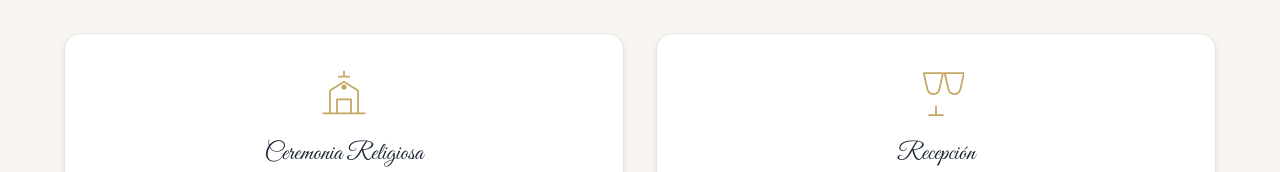
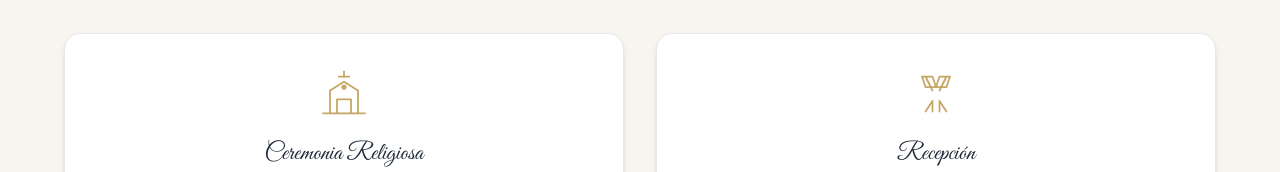
Before and after one commit to Susanabt1001419/Invitacion---Boda, a Next.js app: page / in a window 1280 px wide. Shown: the part 1135-1307 px from the top of the page. Built offline with nearby package versions, Linux system fonts and the light colour scheme.

Commit message:
Update index.js

```diff
--- a/pages/index.js
+++ b/pages/index.js
@@ -101,13 +101,13 @@ export default function Home() {
             viewport={{ once: true }}
           >
             <div className="flex flex-col items-center">
-              {/* COPAS MINIMAL GOLD */}
+              {/* COPAS DORADAS CRUZADAS */}
               <svg xmlns="http://www.w3.org/2000/svg"
                   viewBox="0 0 64 64"
                   className="w-14 h-14 mb-4"
                   fill="none" stroke="#c6a664"
                   strokeWidth="2">
-                <path d="M18 8l4 18c2 8 12 8 14 0l4-18H18Zm24 0l4 18c2 8 12 8 14 0l4-18H42ZM32 46v10m-8 0h16" strokeLinecap="round" strokeLinejoin="round"/>
+                <path d="M20 12l8 16m16-16l-8 16M16 12h12l4 12H20l-4-12Zm32 0H36l-4 12h12l4-12ZM28 40l-8 12m16-12l8 12m-8-12v12m-8-12v12" strokeLinecap="round" strokeLinejoin="round"/>
               </svg>
 
               <h3 className="font-script text-2xl text-gray-800 mb-1">Recepción</h3>
```
